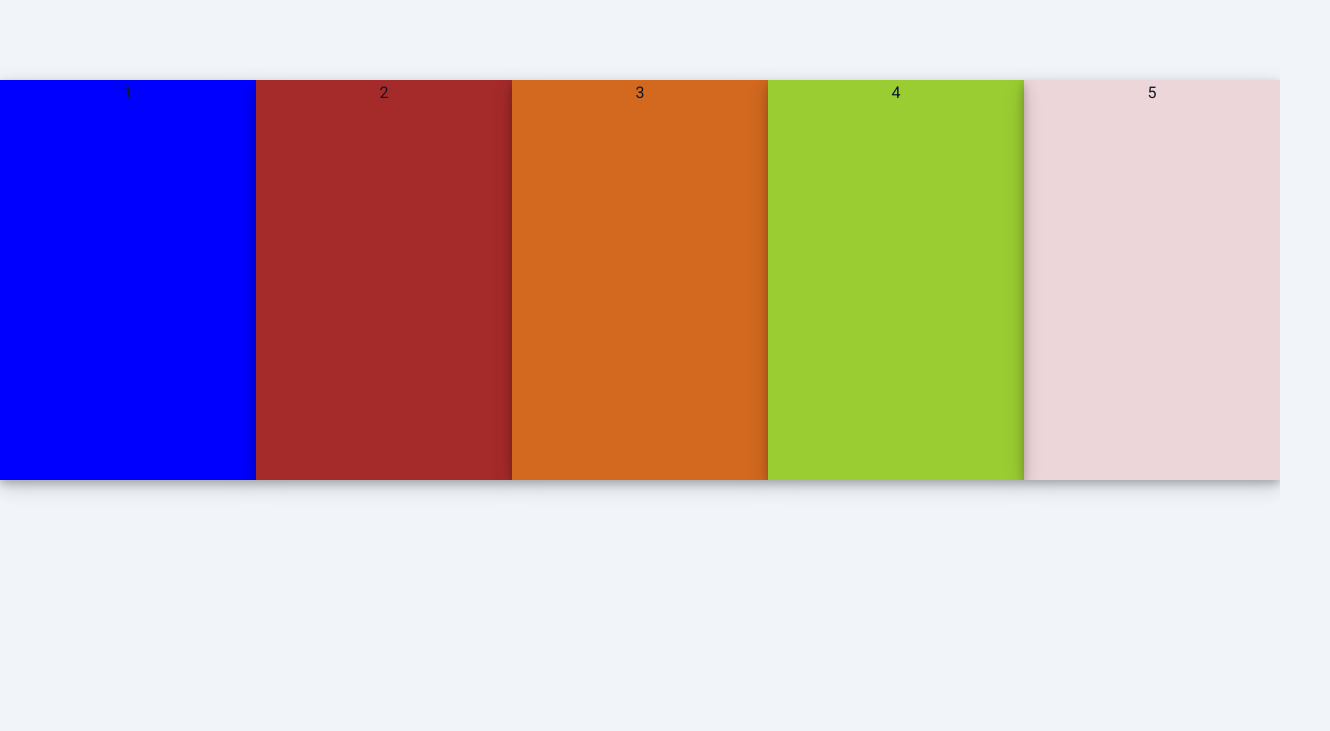
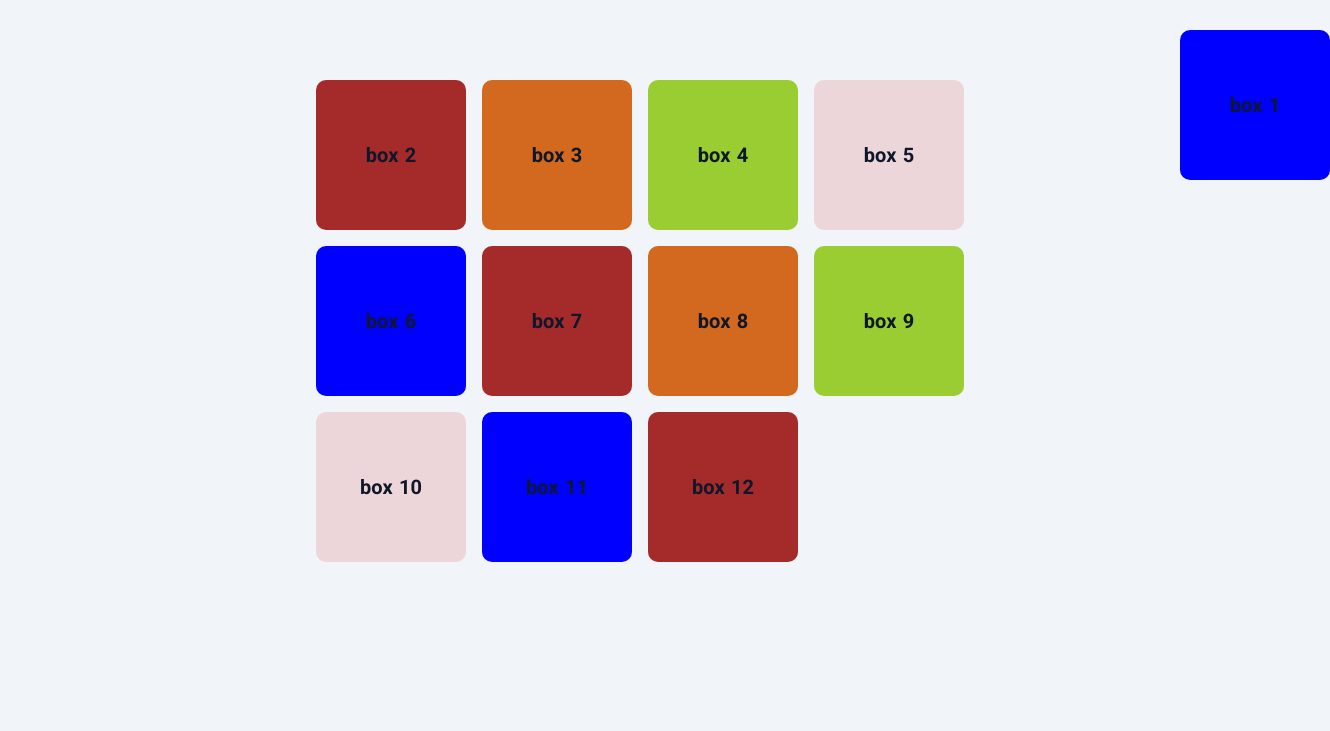
Before and after one commit to SwapnilSonker/CssPlay, a plain HTML site: page index.html in a window 1280 px wide. Shown: the whole page, 1330 px wide, since content can reach past the window. Drawn offline with Linux system fonts and the light colour scheme.

Commit message:
playing with positions

```diff
--- a/index.html
+++ b/index.html
@@ -23,25 +23,42 @@
     </div> -->
 
     <!-- <div class="btn">Button</div> -->
-    <section>
+    <!-- <section> -->
         <!-- <h1 class="animate slideinleft animate--fast">Hello, World</h1>
         <h2 class="animate slideinleft animate--slow">Hello, World</h2>
         <h1 class="animate slideinrotate animate--infinite animate--slow">Hello, World</h1> -->
 
 
-    </section>
+    <!-- </section> -->
 <!-- <div class="carouselSection">
     <div class="all div1">1</div>
     <div class="all div2">2</div>
     <div class="all div3">3</div>
     <div class="all div4">4</div>
 </div> -->
-<div class="film">
+
+<!-- for amazon mini like animation -->
+<!-- <div class="film">
     <div class="all2 div1">1</div>
     <div class="all2 div2">2</div>
     <div class="all2 div3">3</div>
     <div class="all2 div4">4</div>
     <div class="all2 div5">5</div>
+</div> -->
+
+<div class="forbox">
+    <div class="box div1 item1">box 1</div>
+    <div class="box div2 item2">box 2</div>
+    <div class="box div3">box 3</div>
+    <div class="box div4">box 4</div>
+    <div class="box div5">box 5</div>
+    <div class="box div1 ">box 6</div>
+    <div class="box div2 ">box 7</div>
+    <div class="box div3 ">box 8</div>
+    <div class="box div4 ">box 9</div>
+    <div class="box div5 ">box 10</div>
+    <div class="box div1 ">box 11</div>
+    <div class="box div2 ">box 12</div>
 </div>
 </body>
 
--- a/style2.css
+++ b/style2.css
@@ -277,3 +277,33 @@
 .film:hover > .all2:not(:hover){
     filter: blur(2px);
 }
+
+.forbox{
+    display: grid;
+    grid-template-columns: repeat(4,150px);
+    grid-template-rows: repeat(4,150px);
+    grid-gap: 1em;
+    justify-content: center;
+    position: relative;
+}
+.box{
+    width: 150px;
+    height: 150px;
+    display: flex;
+    justify-content: center;
+    align-items: center;
+    border-radius: 10px;
+    /* color: var(--clr-light); */
+    font-weight: 700;
+    font-size: 1.25rem;
+}
+.item1{
+    position:absolute;
+    top: -50px;;
+    right:-50px;
+}
+/* .item2{
+    position: absolute;
+    bottom:0;
+    right:0;
+} */
```
